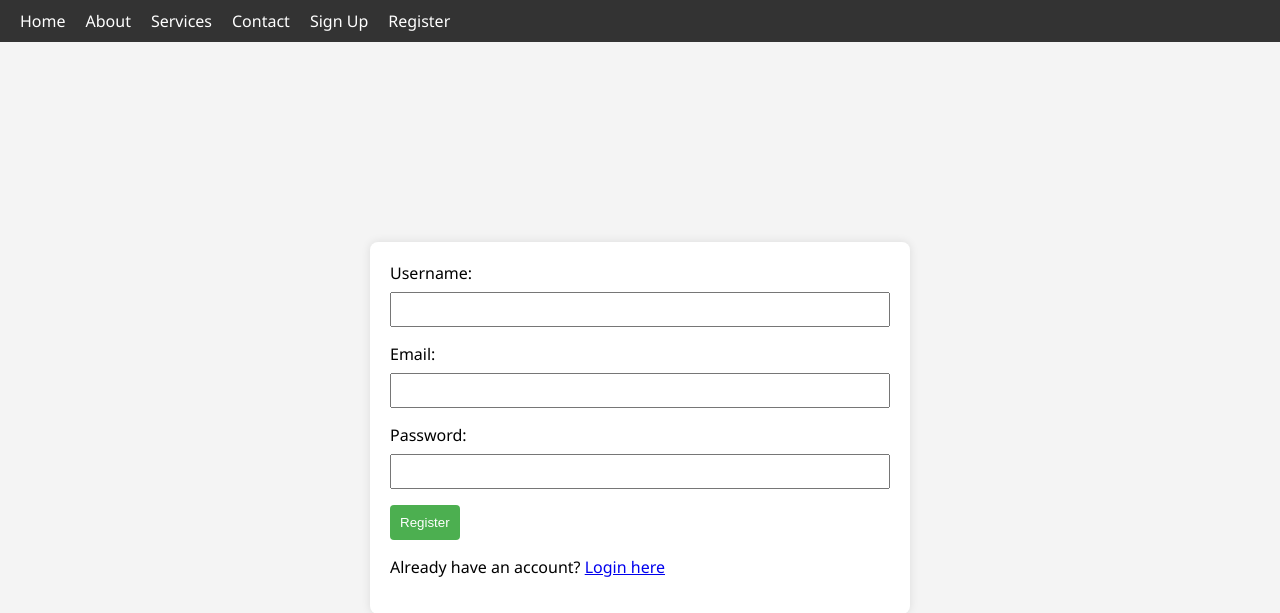
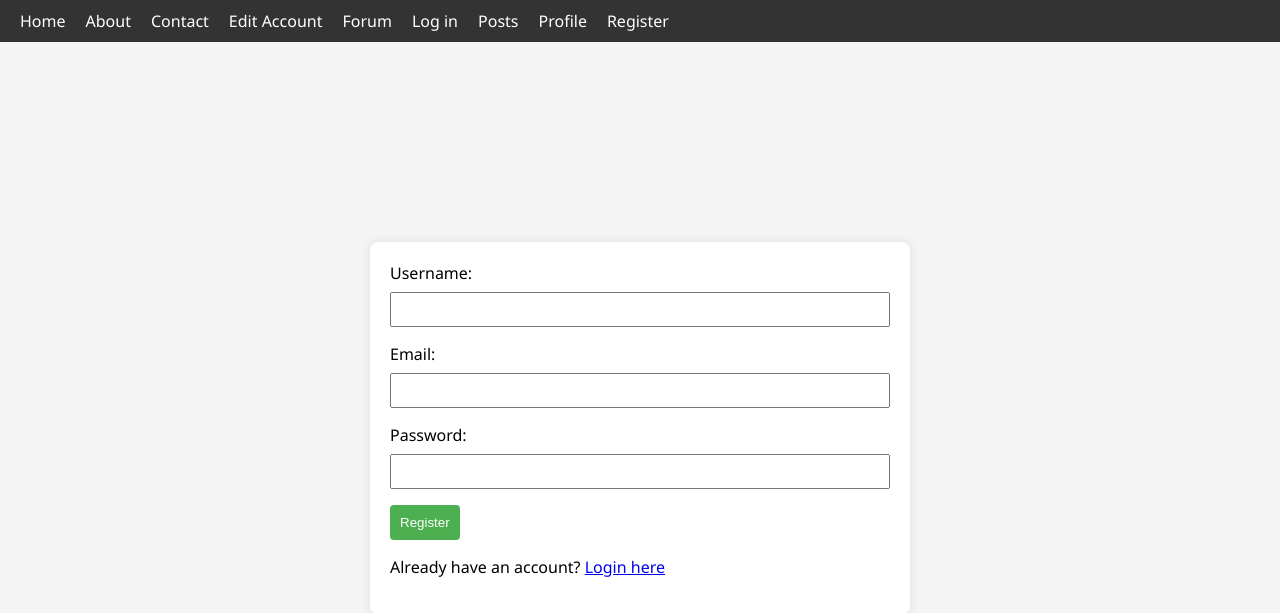
Before and after one commit to jacob-sasser/ITSC-3155-FINAL, a Flask app: page /register in a window 1280 px wide. Shown: the top 613 px of the page. Run offline with Flask 3, Linux system fonts and the light colour scheme; parts of the project's set-up code (start-up, migrations or seed data) failed here and were passed over.

Commit message:
Update register.html

```diff
--- a/templates/register.html
+++ b/templates/register.html
@@ -74,12 +74,15 @@
 
         <nav>
           <ul>
-            <li><a href="index">Home</a></li>
-            <li><a href="about">About</a></li>
-            <li><a href="services">Services</a></li>
-            <li><a href="contact">Contact</a></li>
-            <li><a href="login">Sign Up</a></li>
-            <li><a href="register">Register</a></li>
+            <li><a href="/index">Home</a></li>
+        <li><a href="/about">About</a></li>
+        <li><a href="/contact">Contact</a></li>
+        <li><a href="/edit_account">Edit Account</a></li>
+        <li><a href="/forum">Forum</a></li>
+        <li><a href="/login">Log in</a></li>
+        <li><a href="/post">Posts</a></li>
+        <li><a href="/profile">Profile</a></li>
+        <li><a href="/register">Register</a></li>
           </ul>
         </nav>
       </header>
```
